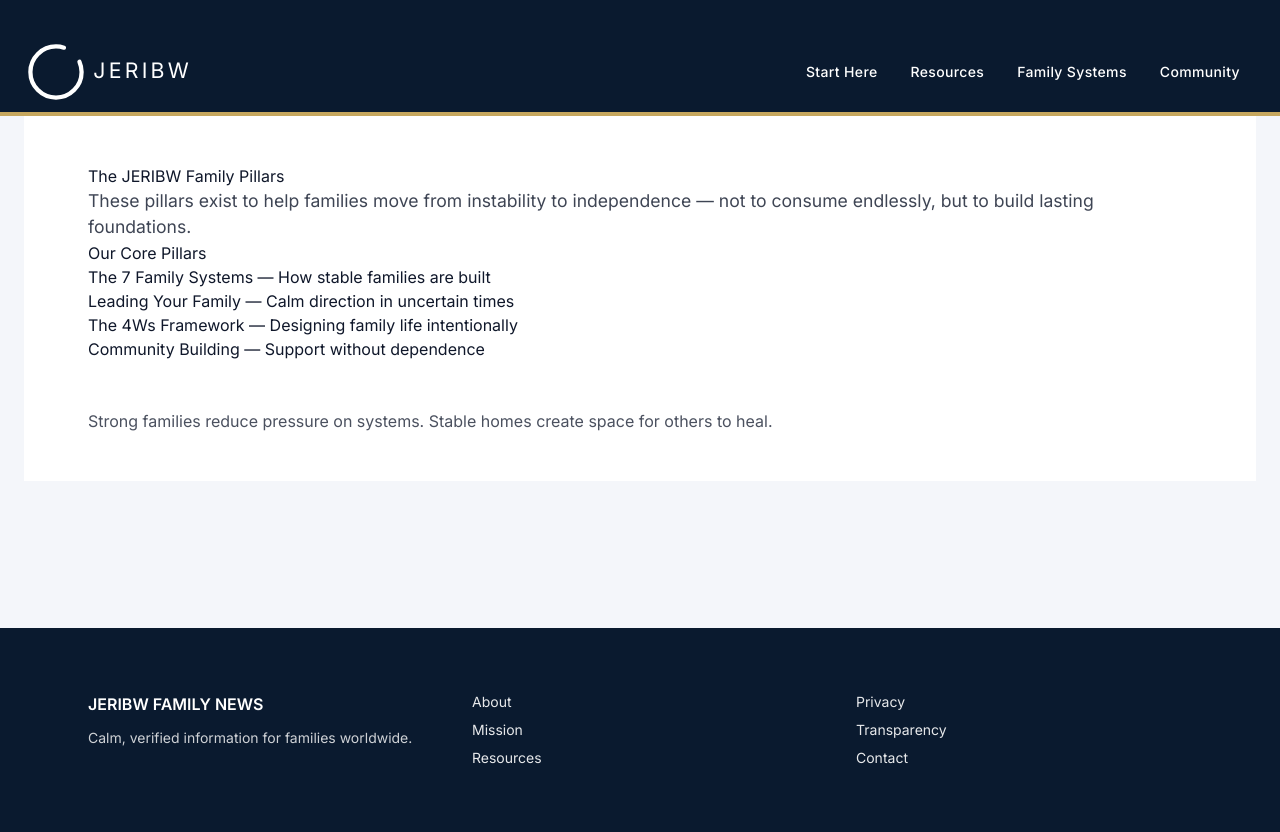
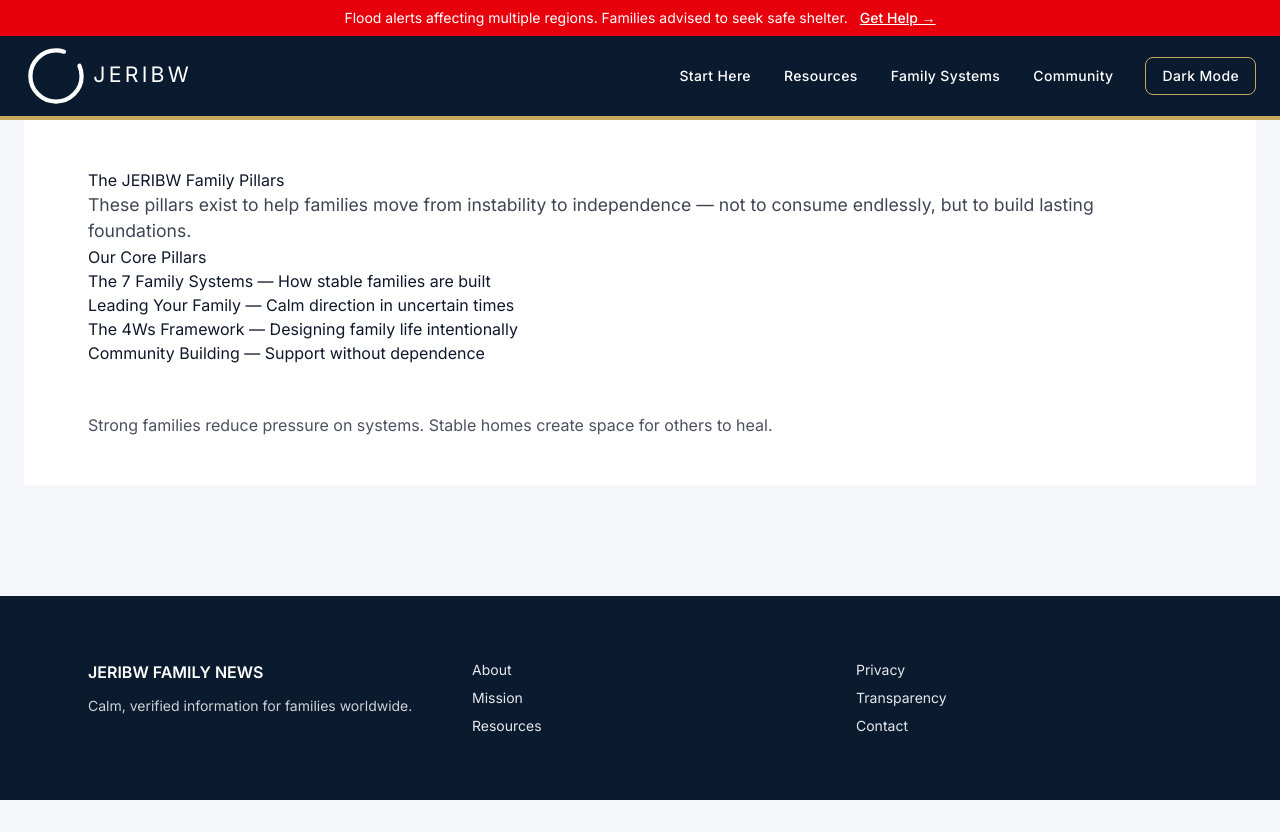
Before and after one commit to Jeribw-Foundation/jeribw, a Next.js app: page /pillars in a window 1280 px wide. After the commit the page ends 800 px from the top, so only its background shows below. Built offline with nearby package versions, Linux system fonts and the light colour scheme.

Commit message:
Checkpoint: Header, Footer, Theme toggle, Crisis banner stable

```diff
--- a/app/layout.tsx
+++ b/app/layout.tsx
@@ -3,6 +3,8 @@ import type { Metadata } from "next";
 import { Inter } from "next/font/google";
 import Header from "@/components/Header";
 import Footer from "@/components/Footer";
+import { CrisisProvider } from "@/context/CrisisContext";
+import CrisisBanner from "@/components/CrisisBanner";
 
 const inter = Inter({
   subsets: ["latin"],
@@ -24,21 +26,27 @@ export default function RootLayout({
       <body
         className={`${inter.className} bg-jeribw-light dark:bg-jeribw-primary text-jeribw-darkText dark:text-white antialiased transition-colors duration-300`}
       >
-        {/* ✅ TAILWIND TEST BLOCK */}
-        <div className="bg-jeribw-primary text-white p-4 text-center">
-        </div>
+        <CrisisProvider>
+          <div className="min-h-screen flex flex-col">
 
-        <div className="min-h-screen flex flex-col">
+            {/* 🚨 GLOBAL CRISIS BANNER */}
+            <CrisisBanner />
+
+            {/* HEADER */}
             <Header />
 
+            {/* MAIN CONTENT */}
             <main className="flex-1">
               <div className="max-w-7xl mx-auto px-6">
                 {children}
               </div>
             </main>
 
+            {/* FOOTER */}
             <Footer />
+
           </div>
+        </CrisisProvider>
       </body>
     </html>
   );
--- a/app/page.tsx
+++ b/app/page.tsx
@@ -1,7 +1,19 @@
+"use client";
+import { useEffect } from "react";
+import { useCrisis } from "@/context/CrisisContext";
 import Link from "next/link";
 import SectionDivider from "@/components/SectionDivider";
 
 export default function HomePage() {
+  const { setCrisis } = useCrisis();
+
+  useEffect(() => {
+    setCrisis({
+      active: true,
+      message: "Emergency food support needed in multiple regions",
+    });
+  }, []);
+
   return (
     <div className="bg-jeribw-light">
 
--- a/components/CrisisAlert.tsx
+++ /dev/null
@@ -1,35 +0,0 @@
-import { crisisActive, crisisHeadline, crisisDetails } from "../data/crisis";
-import Link from "next/link";
-
-export default function CrisisAlert() {
-  if (!crisisActive) return null;
-
-  return (
-    <div
-      style={{
-        background: "#7f1d1d",
-        color: "white",
-        padding: "1rem 0",
-      }}
-    >
-      <div
-        style={{
-          maxWidth: "72rem",
-          margin: "0 auto",
-          padding: "0 1.5rem",
-          textAlign: "center",
-        }}
-      >
-        <Link href="/crisis" style={{ color: "white", textDecoration: "none" }}>
-          <strong style={{ display: "block", marginBottom: "0.25rem" }}>
-            ⚠️ {crisisHeadline}
-          </strong>
-
-          <span style={{ fontSize: "0.9rem", opacity: 0.9 }}>
-            {crisisDetails}
-          </span>
-        </Link>
-      </div>
-    </div>
-  );
-}
--- /dev/null
+++ b/components/CrisisBanner.tsx
@@ -0,0 +1,20 @@
+"use client";
+
+import { crisisData } from "@/data/crisis";
+import Link from "next/link";
+
+export default function CrisisBanner() {
+  if (!crisisData.active) return null;
+
+  return (
+    <div className="bg-red-600 text-white text-sm px-4 py-2 text-center">
+      <span>{crisisData.message}</span>
+      <Link
+        href={crisisData.link}
+        className="ml-3 underline font-medium"
+      >
+        Get Help →
+      </Link>
+    </div>
+  );
+}
--- a/components/Header.tsx
+++ b/components/Header.tsx
@@ -2,6 +2,7 @@
 
 import Link from "next/link";
 import Logo from "@/components/Logo";
+import ThemeToggle from "@/components/ThemeToggle";
 
 export default function Header() {
   return (
@@ -10,36 +11,44 @@ export default function Header() {
 
         {/* LOGO */}
         <Link href="/" className="flex items-center">
-          <Logo className="h-16 w-auto text-white dark:text-jeribw-gold object-contain" />
+          <Logo className="text-white dark:text-jeribw-gold" />
         </Link>
 
-        {/* NAVIGATION */}
+        {/* RIGHT SIDE (NAV + TOGGLE) */}
+        <div className="flex items-center gap-4">
+
+          {/* NAVIGATION (DESKTOP ONLY) */}
           <nav className="hidden md:flex items-center text-sm font-medium tracking-wide">
 
-          <Link href="/start" className="px-4 hover:opacity-80 transition">
+            <Link href="/start" className="px-4 hover:text-jeribw-gold transition">
               Start Here
             </Link>
 
             <span className="h-5 w-px bg-jeribw-gold opacity-80"></span>
 
-          <Link href="/resources" className="px-4 hover:opacity-80 transition">
+            <Link href="/resources" className="px-4 hover:text-jeribw-gold transition">
               Resources
             </Link>
 
             <span className="h-5 w-px bg-jeribw-gold opacity-80"></span>
 
-          <Link href="/pillars" className="px-4 hover:opacity-80 transition">
+            <Link href="/pillars" className="px-4 hover:text-jeribw-gold transition">
               Family Systems
             </Link>
 
             <span className="h-5 w-px bg-jeribw-gold opacity-80"></span>
 
-          <Link href="/briefs" className="px-4 hover:opacity-80 transition">
+            <Link href="/briefs" className="px-4 hover:text-jeribw-gold transition">
               Community
             </Link>
 
           </nav>
 
+          {/* THEME TOGGLE (VISIBLE EVERYWHERE) */}
+          <ThemeToggle />
+
+        </div>
+
       </div>
     </header>
   );
--- a/components/Logo.tsx
+++ b/components/Logo.tsx
@@ -5,7 +5,7 @@ export default function Logo({ className }: { className?: string }) {
       xmlns="http://www.w3.org/2000/svg"
       role="img"
       aria-label="JERIBW logo"
-      className={className}
+      className={`h-16 w-auto ${className}`}
     >
       <g fill="none" stroke="currentColor" strokeWidth="8">
         <circle
--- /dev/null
+++ b/components/ThemeToggle.tsx
@@ -0,0 +1,30 @@
+"use client";
+
+import { useEffect, useState } from "react";
+
+export default function ThemeToggle() {
+  const [dark, setDark] = useState(false);
+
+  useEffect(() => {
+    const stored = localStorage.getItem("theme");
+    if (stored === "dark") {
+      document.documentElement.classList.add("dark");
+      setDark(true);
+    }
+  }, []);
+
+  const toggleTheme = () => {
+    const isDark = document.documentElement.classList.toggle("dark");
+    setDark(isDark);
+    localStorage.setItem("theme", isDark ? "dark" : "light");
+  };
+
+  return (
+    <button
+  onClick={toggleTheme}
+  className="border border-jeribw-gold px-4 py-2 rounded-lg text-sm font-medium tracking-wide hover:bg-jeribw-gold hover:text-black transition"
+>
+  {dark ? "Light Mode" : "Dark Mode"}
+</button>
+  );
+}
--- /dev/null
+++ b/context/CrisisContext.tsx
@@ -0,0 +1,27 @@
+"use client";
+
+import { createContext, useContext, useState } from "react";
+
+type Crisis = {
+  active: boolean;
+  message: string;
+};
+
+const CrisisContext = createContext<any>(null);
+
+export function CrisisProvider({ children }: { children: React.ReactNode }) {
+  const [crisis, setCrisis] = useState<Crisis>({
+    active: false,
+    message: "",
+  });
+
+  return (
+    <CrisisContext.Provider value={{ crisis, setCrisis }}>
+      {children}
+    </CrisisContext.Provider>
+  );
+}
+
+export function useCrisis() {
+  return useContext(CrisisContext);
+}
--- a/data/crisis.ts
+++ b/data/crisis.ts
@@ -1,7 +1,5 @@
-export const crisisActive = true;
-
-export const crisisHeadline =
-  "Crisis Mode Active — Families in Uganda need urgent food assistance";
-
-export const crisisDetails =
-  "Families in parts of Uganda are facing acute food shortages and displacement. If affected: seek local community shelters, contact verified NGOs, and prioritize children and elders. If you can help: support World Food Programme, UNICEF Uganda, and share this alert with nearby families. Jeribw is coordinating verified resources.";
+export const crisisData = {
+  active: true,
+  message: "Flood alerts affecting multiple regions. Families advised to seek safe shelter.",
+  link: "/resources",
+};
--- a/tailwind.config.cjs
+++ b/tailwind.config.cjs
@@ -1,22 +1,37 @@
 /** @type {import('tailwindcss').Config} */
 module.exports = {
+  darkMode: "class",
+
   content: [
     "./app/**/*.{js,ts,jsx,tsx}",
     "./components/**/*.{js,ts,jsx,tsx}",
   ],
+
   theme: {
     extend: {
       colors: {
-        jeribw: {
-          primary: "#0A1A2F",
-          gold: "#C6A75E",
-          light: "#F4F6FA",
-          darkText: "#0F172A",
-          muted: "#64748B",
-          accent: "#1E293B",
-        },
+        "jeribw-primary": "#0A1A2F",
+        "jeribw-gold": "#C6A75E",
+        "jeribw-light": "#F4F6FA",
+        "jeribw-darkText": "#0F172A",
+        "jeribw-muted": "#64748B",
+        "jeribw-accent": "#1E293B",
+      },
+
+      fontFamily: {
+        serif: ["Georgia", "Times New Roman", "serif"],
+        sans: ["Inter", "ui-sans-serif", "system-ui"],
+      },
+
+      maxWidth: {
+        "8xl": "1440px",
+      },
+
+      boxShadow: {
+        soft: "0 4px 20px rgba(0, 0, 0, 0.05)",
       },
     },
   },
+
   plugins: [],
 };
```
Lines whose indentation alone changed are shown as unchanged.
